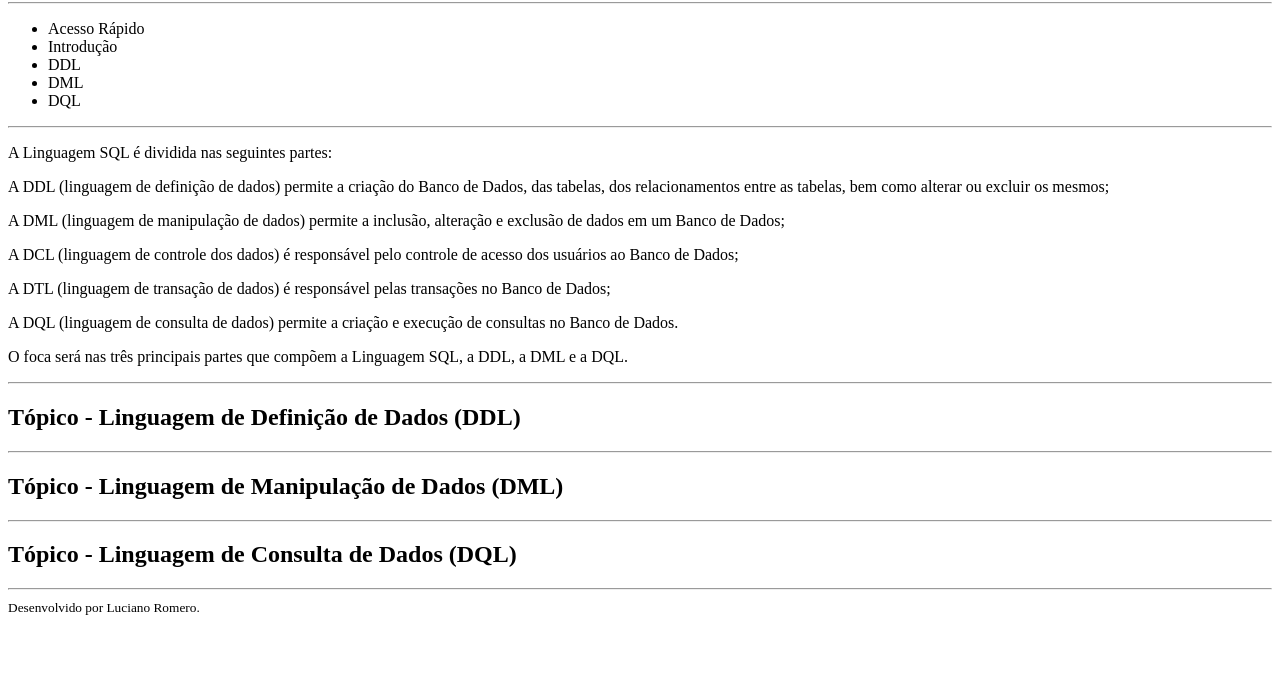
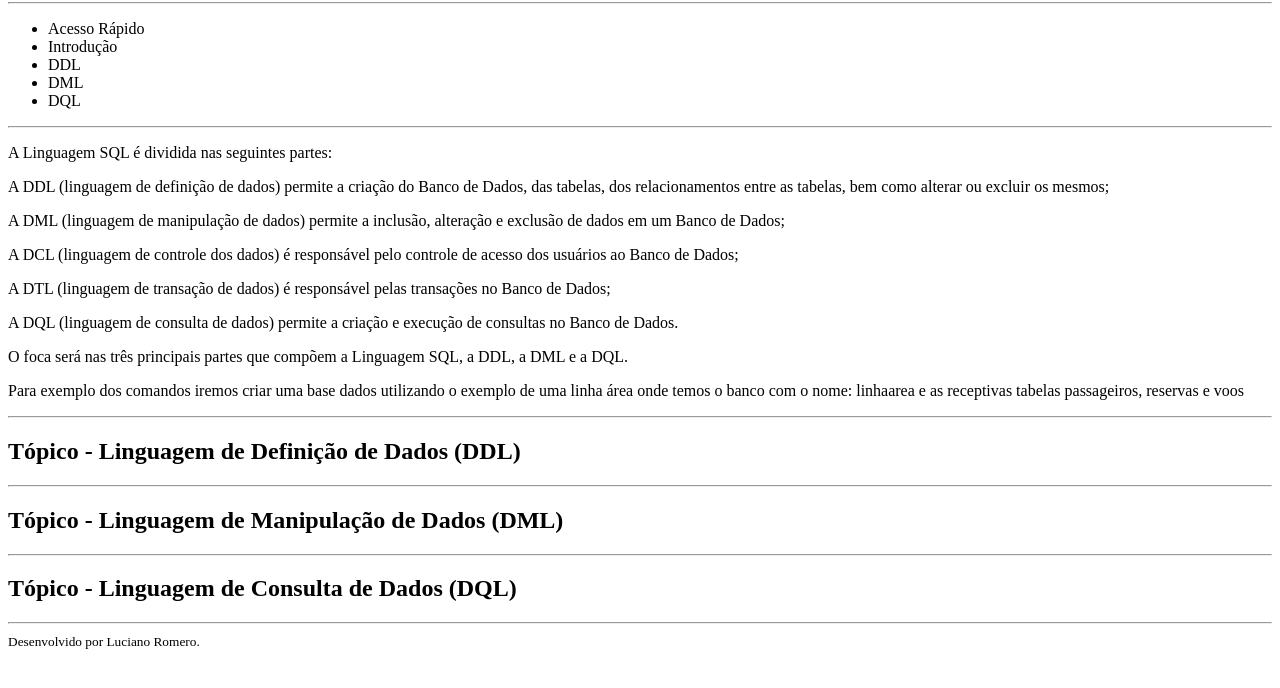
Before and after one commit to lucianoromero/Linguagem-SQL, a plain HTML site: page index.html in a window 1280 px wide. Shown: the part 78-766 px from the top of the page. Drawn offline with Linux system fonts and the light colour scheme.

Commit message:
enunciado

```diff
--- a/index.html
+++ b/index.html
@@ -40,6 +40,8 @@
     <p>O foca será nas três principais partes que compõem a Linguagem SQL,
         a DDL, a DML e a DQL.</p>
 
+     <p>Para exemplo dos comandos iremos criar uma base dados utilizando o exemplo de uma linha área onde temos o banco com o nome: linhaarea e as receptivas tabelas passageiros, reservas e voos </p>
+
     <hr>
     <h2>Tópico - Linguagem de Definição de Dados (DDL)</h2>
 
```
